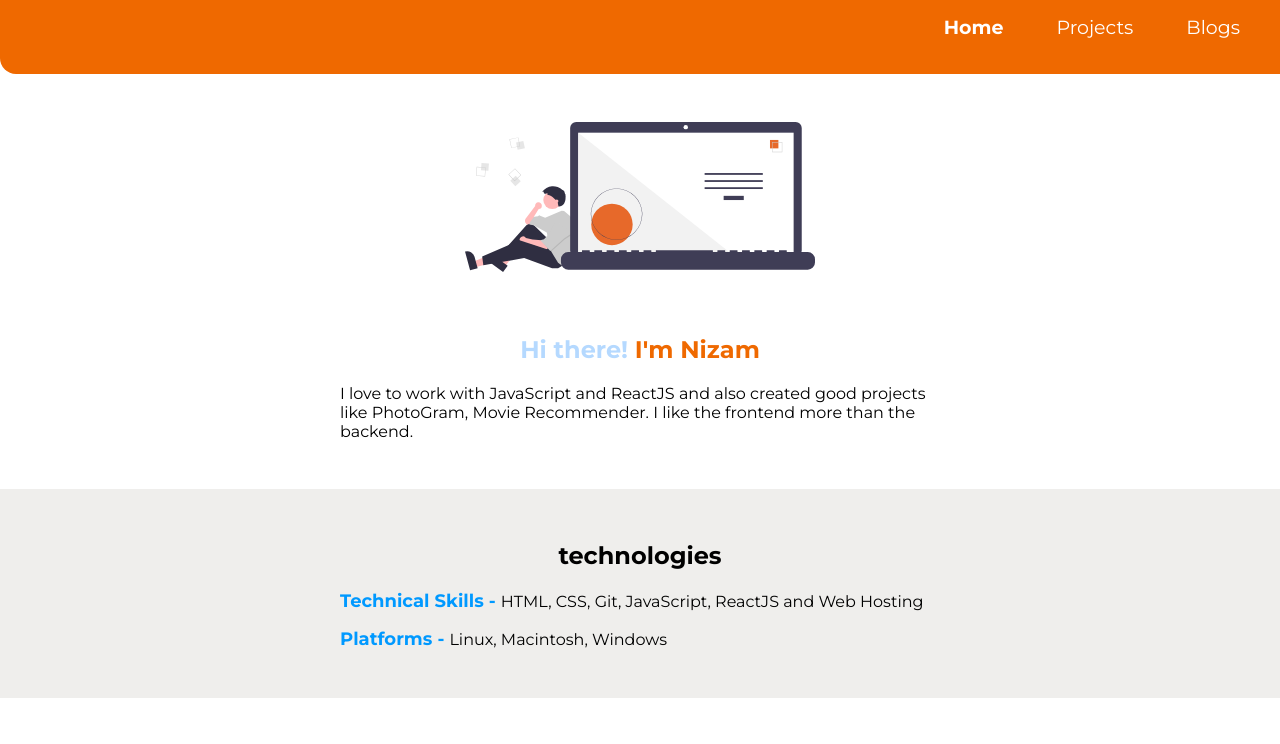
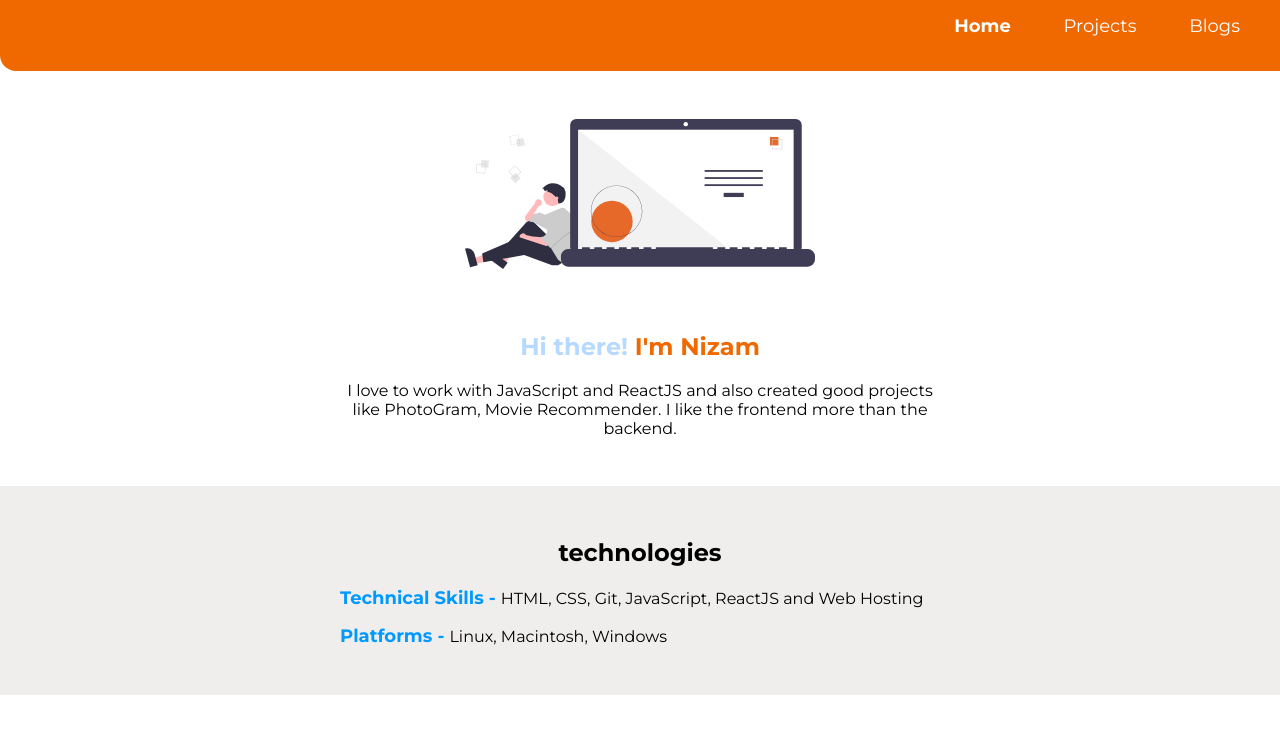
Before and after one commit to way2nizam/my-portfolio, a website: page index.html in a window 1280 px wide. Shown: the part 43-787 px from the top of the page. Drawn offline with Linux system fonts and the light colour scheme.

Commit message:
fix: css alignment

```diff
--- a/index.html
+++ b/index.html
@@ -52,8 +52,12 @@
         <div class="container container-center">
             <h1>technologies</h1>
 
-            <p><span>Technical Skills - </span>HTML, CSS, Git, JavaScript, ReactJS and Web Hosting</p>
-            <p> <span>Platforms - </span> Linux, Macintosh, Windows</p>
+            <div class="skill-set">
+                <p><span>Technical Skills - </span>HTML, CSS, Git, JavaScript, ReactJS and Web Hosting</p>
+                <p> <span>Platforms - </span> Linux, Macintosh, Windows</p>
+            </div>
+
+
         </div>
     </section>
 
--- a/style.css
+++ b/style.css
@@ -81,7 +81,7 @@ span {
 
 .navigation .nav-pills {
   text-align: right;
-  font-size: 19px;
+  font-size: 18px;
 }
 
 .navigation .link {
@@ -137,9 +137,10 @@ span {
 .ow span {
   font-weight: bold;
   font-size: 18px;
+  text-align: left;
 }
 
-.section p {
+.ow .skill-set {
   text-align: left;
 }
 
```
